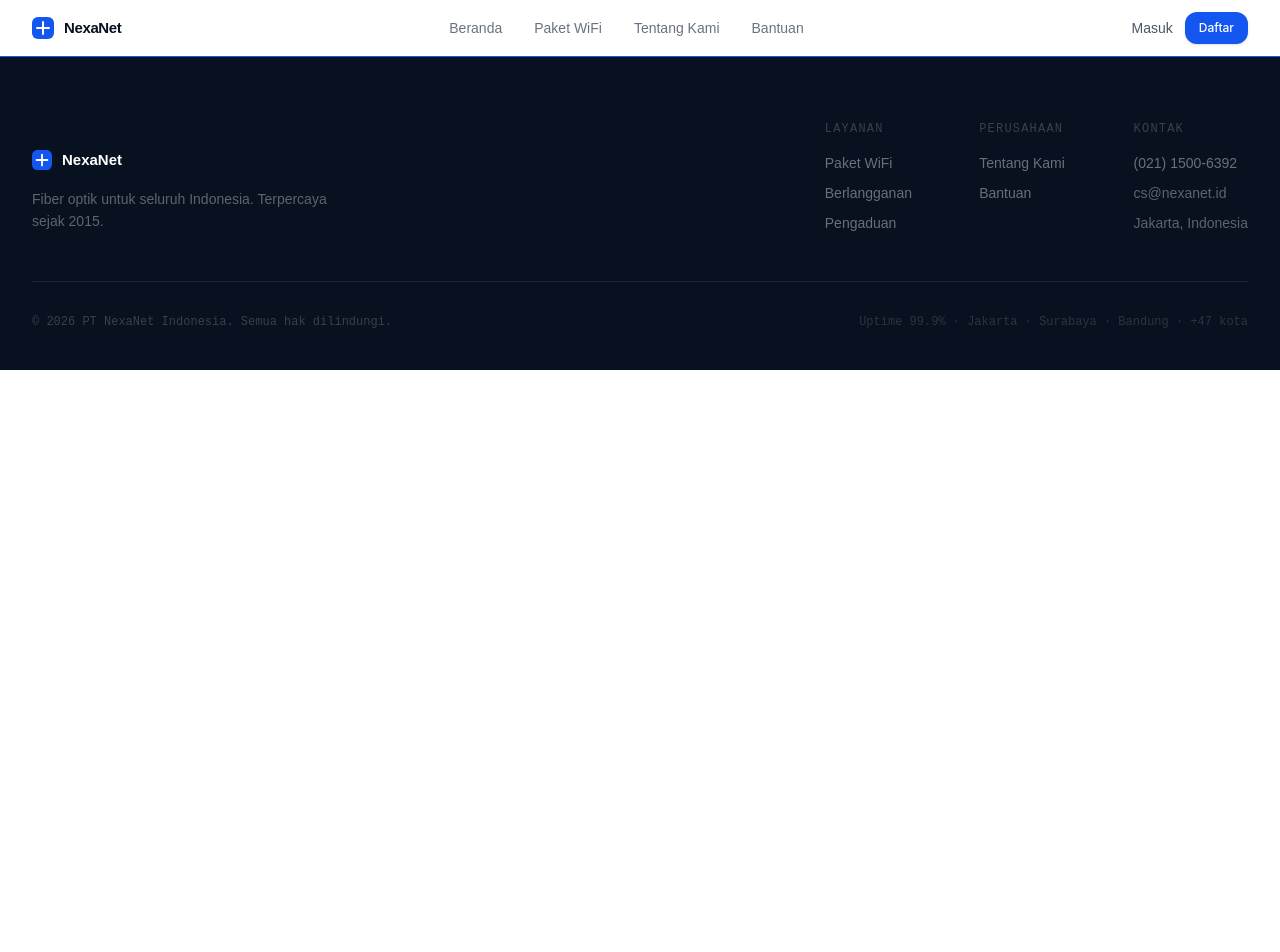
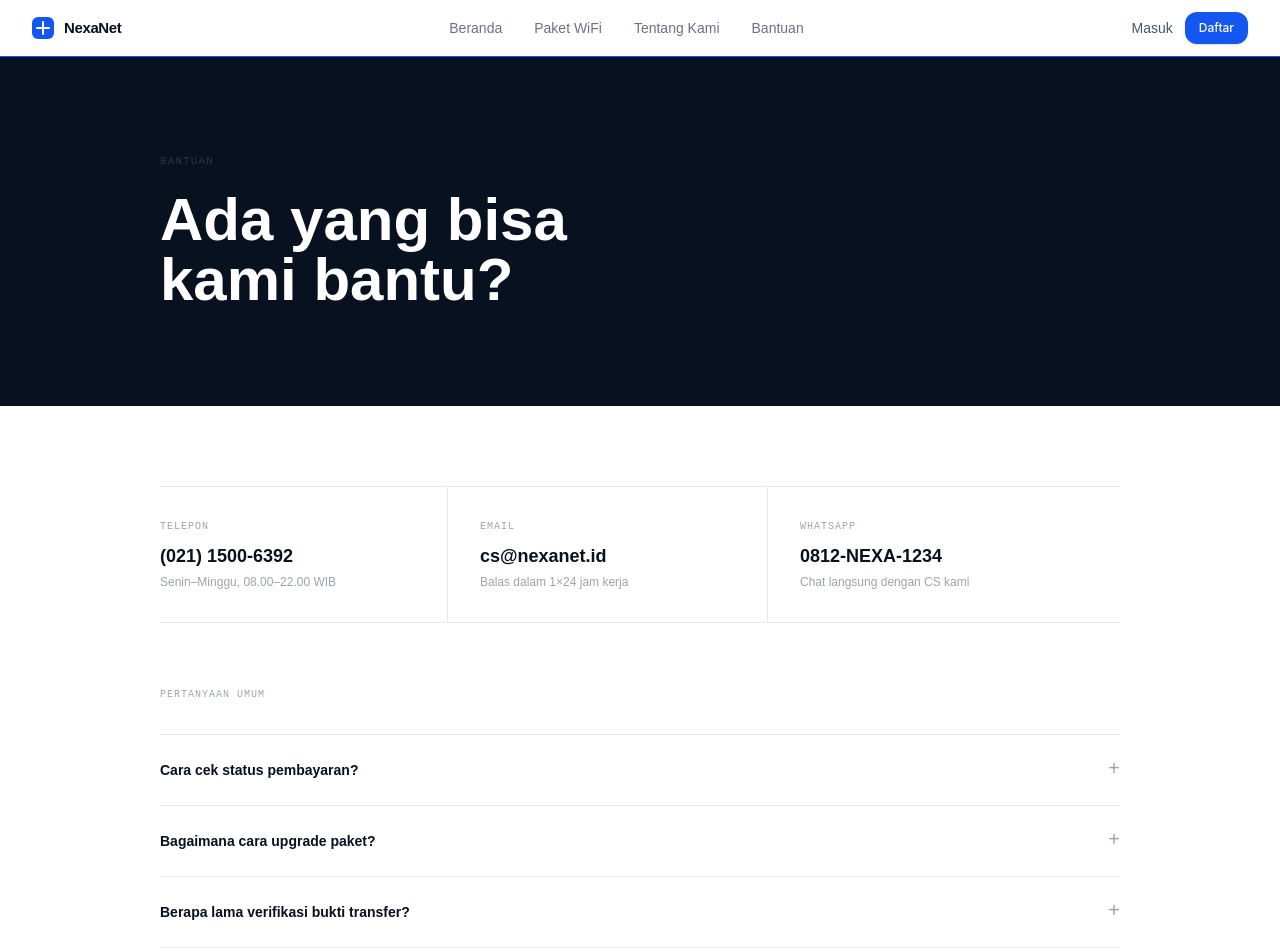
Before and after one commit to putraalrifkiiii/nexanet, a React (Vite) app in the folder frontend/: page /bantuan in a window 1280 px wide. Shown: the top 952 px of the page. Before the commit the page ends 800 px from the top, so only its background shows below. Built offline with nearby package versions, Linux system fonts and the light colour scheme.

Commit message:
feat: implement BantuanPage with FAQ and contact information

```diff
--- /dev/null
+++ b/frontend/src/constants/bantuanData.ts
@@ -0,0 +1,51 @@
+export interface ContactItem {
+  label: string;
+  val: string;
+  sub: string;
+}
+
+export interface FaqItem {
+  q: string;
+  a: string;
+}
+
+export const CONTACT_INFO: ContactItem[] = [
+  {
+    label: "Telepon",
+    val: "(021) 1500-6392",
+    sub: "Senin–Minggu, 08.00–22.00 WIB",
+  },
+  {
+    label: "Email",
+    val: "cs@nexanet.id",
+    sub: "Balas dalam 1×24 jam kerja",
+  },
+  {
+    label: "WhatsApp",
+    val: "0812-NEXA-1234",
+    sub: "Chat langsung dengan CS kami",
+  },
+];
+
+export const FAQS_DATA: FaqItem[] = [
+  {
+    q: "Cara cek status pembayaran?",
+    a: "Login ke akun Anda dan buka menu Pembayaran untuk melihat status tagihan dan riwayat lengkap.",
+  },
+  {
+    q: "Bagaimana cara upgrade paket?",
+    a: "Hubungi CS kami di (021) 1500-6392 atau melalui WhatsApp. Upgrade berlaku mulai bulan berikutnya.",
+  },
+  {
+    q: "Berapa lama verifikasi bukti transfer?",
+    a: "Verifikasi dilakukan dalam 1×24 jam di hari kerja. Anda akan mendapat notifikasi via email.",
+  },
+  {
+    q: "Teknisi tidak kunjung datang?",
+    a: "Hubungi CS segera atau buat laporan pengaduan di dashboard. Kami prioritaskan eskalasi ini.",
+  },
+  {
+    q: "Cara reset password akun?",
+    a: "Klik 'Lupa password' di halaman login. Instruksi reset akan dikirimkan ke email terdaftar شما Anda.",
+  },
+];
--- a/frontend/src/pages/BantuanPage.tsx
+++ b/frontend/src/pages/BantuanPage.tsx
@@ -1,10 +1,98 @@
 import Navbar from "@/components/Navbar";
 import Footer from "@/components/Footer";
+import { useState } from "react";
 
 const BantuanPage = () => {
+  const [open, setOpen] = useState<number | null>(null);
+  const faqs = [
+    {
+      q: "Cara cek status pembayaran?",
+      a: "Login ke akun Anda dan buka menu Pembayaran untuk melihat status tagihan dan riwayat lengkap.",
+    },
+    {
+      q: "Bagaimana cara upgrade paket?",
+      a: "Hubungi CS kami di (021) 1500-6392 atau melalui WhatsApp. Upgrade berlaku mulai bulan berikutnya.",
+    },
+    {
+      q: "Berapa lama verifikasi bukti transfer?",
+      a: "Verifikasi dilakukan dalam 1×24 jam di hari kerja. Anda akan mendapat notifikasi via email.",
+    },
+    {
+      q: "Teknisi tidak kunjung datang?",
+      a: "Hubungi CS segera atau buat laporan pengaduan di dashboard. Kami prioritaskan eskalasi ini.",
+    },
+    {
+      q: "Cara reset password akun?",
+      a: "Klik 'Lupa password' di halaman login. Instruksi reset akan dikirimkan ke email terdaftar Anda.",
+    },
+  ];
+
   return (
     <div>
       <Navbar />
+
+      <div className="bg-white min-h-screen">
+        <div className="py-24 bg-brand-dark">
+          <div className="max-w-5xl mx-auto px-5 sm:px-8">
+            <div className="uppercase tracking-widest mb-5 font-mono text-[rgba(255,255,255,0.15)] text-[11px]">
+              Bantuan
+            </div>
+            <h1 className="text-5xl sm:text-6xl font-black font-display text-brand-white">
+              Ada yang bisa
+              <br />
+              kami bantu?
+            </h1>
+          </div>
+        </div>
+        <div className="max-w-5xl mx-auto px-5 sm:px-8 py-20">
+          <div className="grid grid-cols-1 sm:grid-cols-3 mb-16 border-y border-brand-border">
+            {[
+              ["Telepon", "(021) 1500-6392", "Senin–Minggu, 08.00–22.00 WIB"],
+              ["Email", "cs@nexanet.id", "Balas dalam 1×24 jam kerja"],
+              ["WhatsApp", "0812-NEXA-1234", "Chat langsung dengan CS kami"],
+            ].map(([label, val, sub]) => (
+              <div
+                key={label}
+                className="py-8 pr-8 mr-8 last:border-0 last:pr-0 last:mr-0 border-r border-brand-border last:border-none"
+              >
+                <div className="uppercase tracking-widest mb-2 font-mono text-brand-muted text-[10px]">
+                  {label}
+                </div>
+                <div className="font-bold text-lg mb-1 font-display text-brand-dark">
+                  {val}
+                </div>
+                <div className="text-xs font-body text-brand-muted">{sub}</div>
+              </div>
+            ))}
+          </div>
+          <div className="uppercase tracking-widest mb-8 font-mono text-brand-muted text-[10px]">
+            Pertanyaan Umum
+          </div>
+          <div className="border-t border-brand-border">
+            {faqs.map((f, i) => (
+              <div key={i} className="border-b border-brand-border">
+                <button
+                  onClick={() => setOpen(open === i ? null : i)}
+                  className="w-full flex items-center justify-between py-5 text-left gap-8"
+                >
+                  <span className="font-semibold text-sm font-display text-brand-dark">
+                    {f.q}
+                  </span>
+                  <span className="font-mono text-brand-muted text-[20px] shrink-0">
+                    {open === i ? "−" : "+"}
+                  </span>
+                </button>
+                {open === i && (
+                  <div className="text-sm leading-relaxed pb-5 font-body text-brand-muted ">
+                    {f.a}
+                  </div>
+                )}
+              </div>
+            ))}
+          </div>
+        </div>
+      </div>
+
       <Footer />
     </div>
   );
```
Also changed, not shown: frontend/src/components/AuthShell.tsx (added), frontend/src/components/ui/FieldInput.tsx (added).
